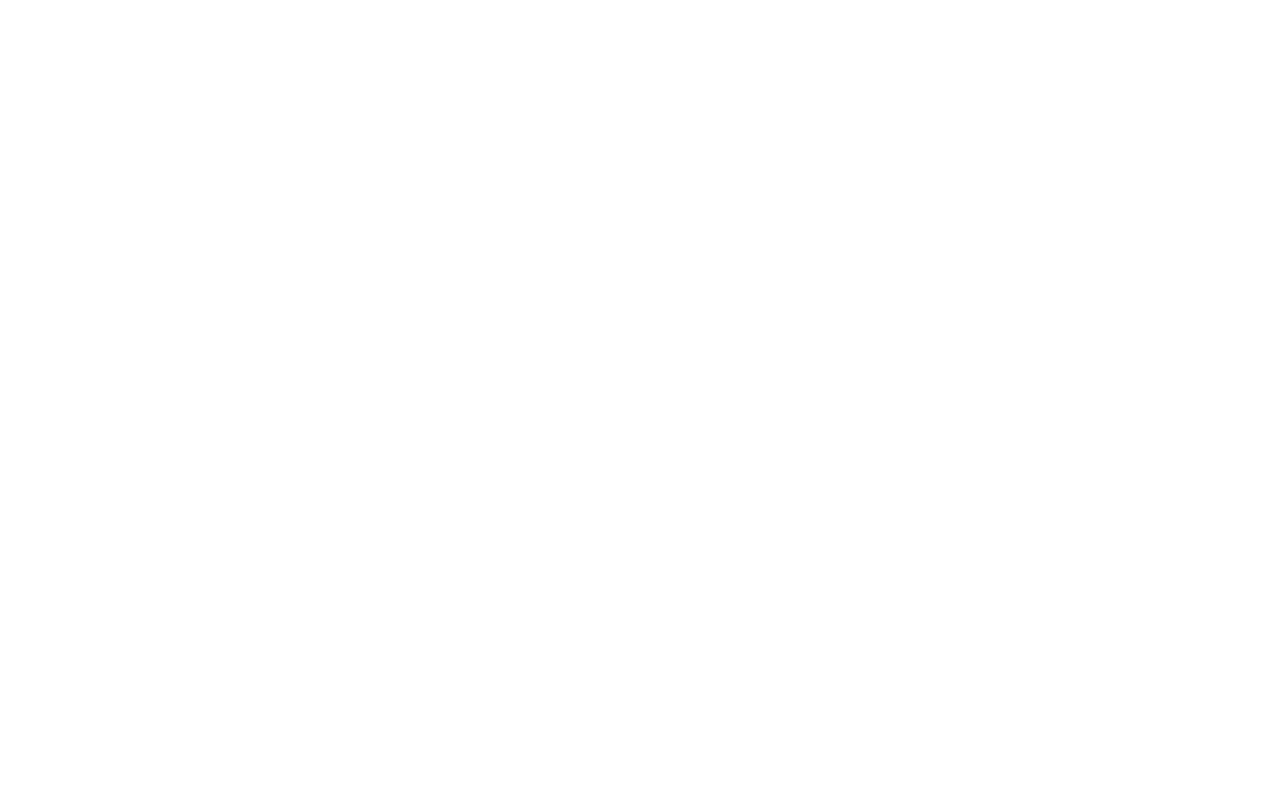
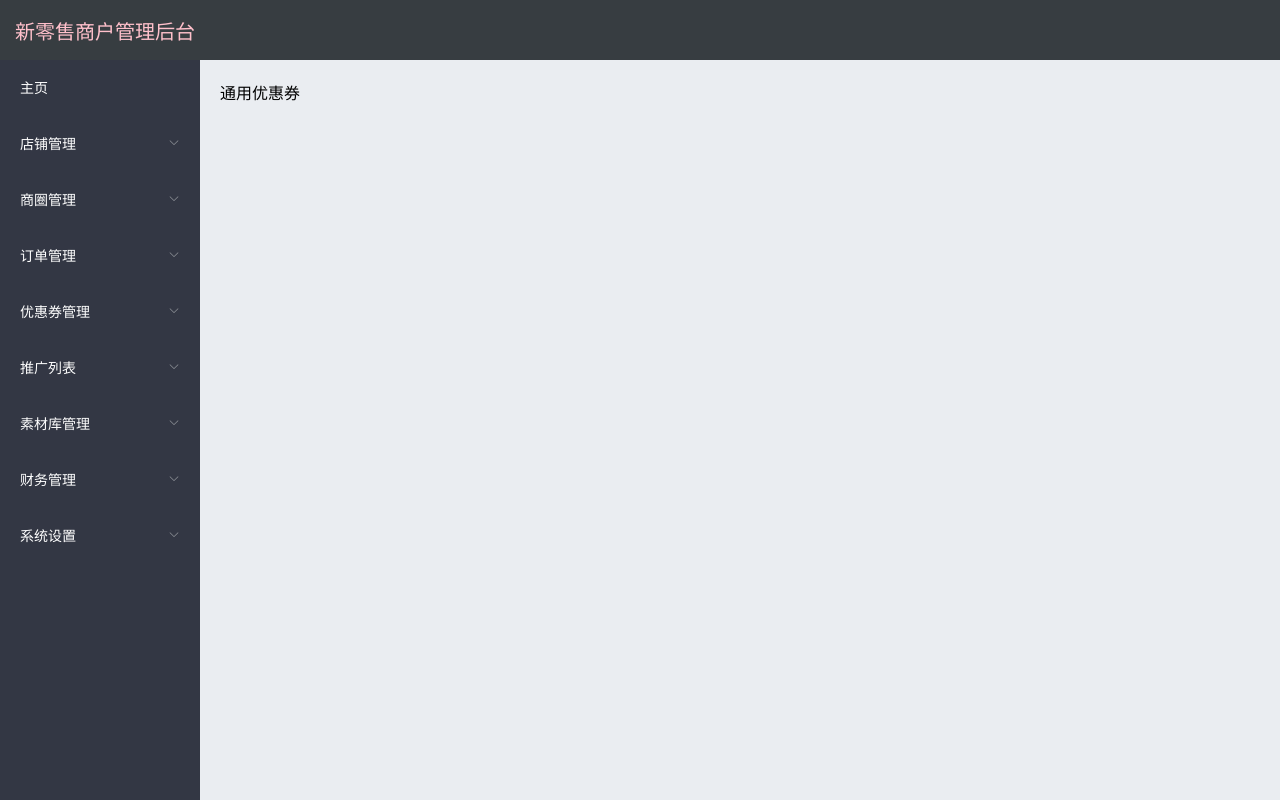
Before and after one commit to Tanker001/xjy, a Vue app: page /currencyCoupon in a window 1280 px wide. Shown: the top 800 px of the page. Built offline with nearby package versions, Linux system fonts and the light colour scheme.

Commit message:
优惠券模块路由创建

```diff
--- /dev/null
+++ b/src/views/Couponmanagement/currencyCoupon.vue
@@ -0,0 +1,10 @@
+<template>
+  <div>通用优惠券</div>
+</template>
+
+<script>
+export default {}
+</script>
+
+<style>
+</style>
--- /dev/null
+++ b/src/views/Couponmanagement/shopCoupon.vue
@@ -0,0 +1,10 @@
+<template>
+  <div>店铺优惠券</div>
+</template>
+
+<script>
+export default {}
+</script>
+
+<style>
+</style>
--- a/src/views/Home/homepage.vue
+++ b/src/views/Home/homepage.vue
@@ -105,8 +105,8 @@ export default {
           authName: '优惠券管理',
           path: 'shop',
           children: [
-            { id: 51, authName: '通用优惠券', path: 'shopInfo' },
-            { id: 52, authName: '店铺优惠券', path: 'shopStyle' }
+            { id: 51, authName: '通用优惠券', path: 'currencyCoupon' },
+            { id: 52, authName: '店铺优惠券', path: 'shopCoupon' }
           ]
         },
         {
```
Also changed, not shown: src/router/index.js (+10 -0 lines), src/views/Couponmanagement/index.vue (deleted, +0 -26 lines).
